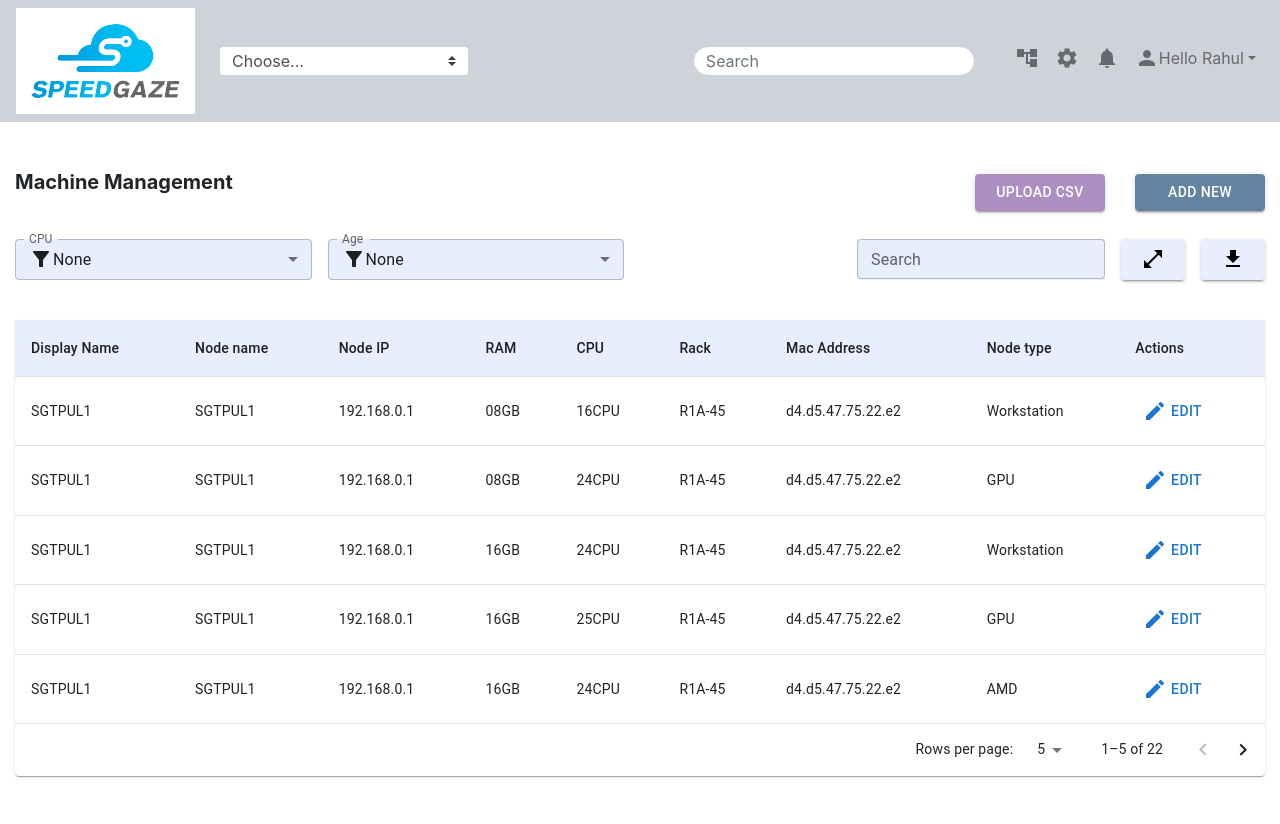
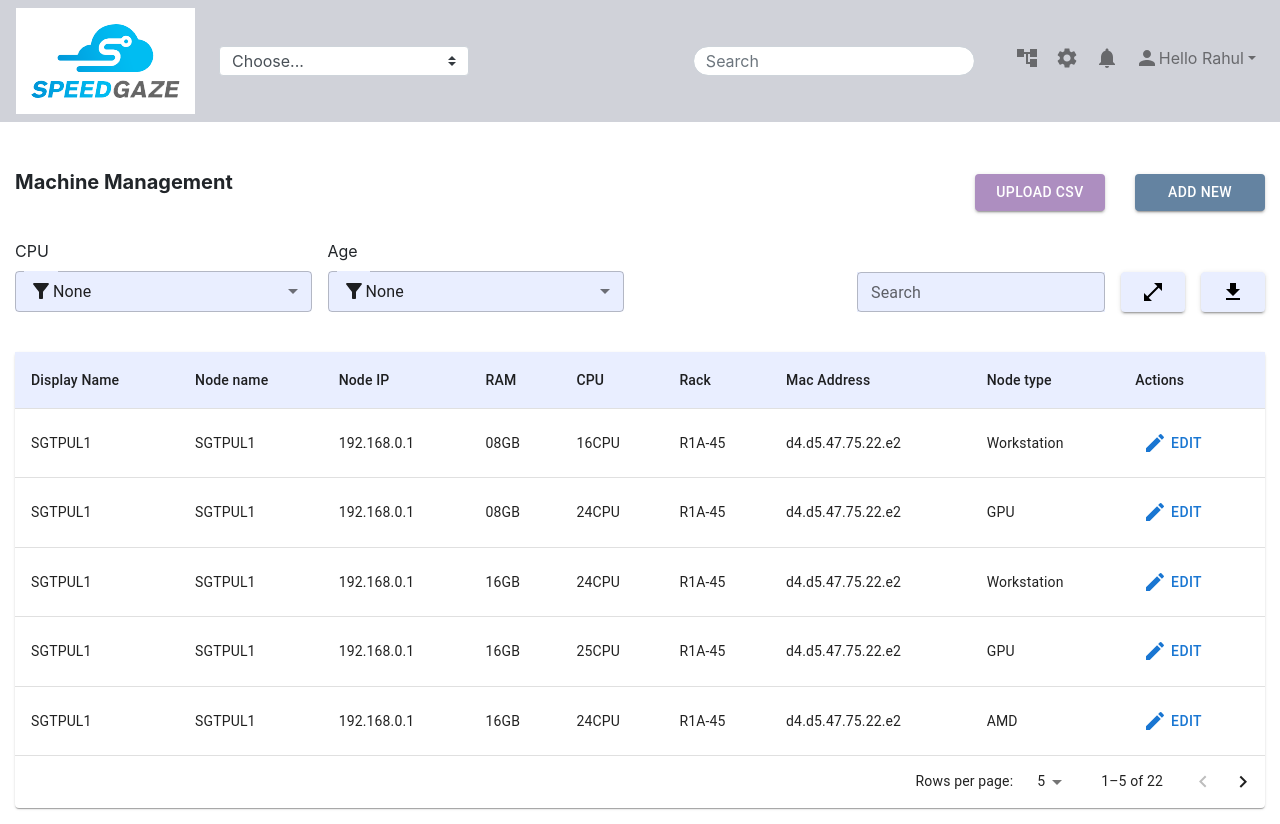
Before and after one commit to ajaydhiman9611/SpeedGaze, a React (Create React App) app: page / in a window 1280 px wide. Before the commit the page ends 800 px from the top, so only its background shows below. Built offline with nearby package versions, Linux system fonts and the light colour scheme.

Commit message:
woring on fixes

```diff
--- a/src/Components/MachineManagementTable.js
+++ b/src/Components/MachineManagementTable.js
@@ -253,14 +253,15 @@ export const MachineManagementTable = () => {
 
                     <Grid container>
                         <Grid xs={12} sm={12} md={3} lg={3} xl={2}>
+                            <label>CPU</label>
                             <FormControl fullWidth sx={{
                                 mb: 2
                             }} >
-                                <InputLabel id="CPU">CPU</InputLabel>
+                                {/* <InputLabel id="CPU">CPU</InputLabel> */}
                                 <Select
+                                    className="mr-0 mr-md-3"
                                     sx={{
                                         backgroundColor: "#e9eeff",
-                                        mr: 2
                                     }}
                                     value={cpu}
                                     size="small"
@@ -281,14 +282,15 @@ export const MachineManagementTable = () => {
                             </FormControl>
                         </Grid>
                         <Grid xs={12} sm={12} md={3} lg={3} xl={2}>
+                            <label>Age</label>
                             <FormControl fullWidth sx={{
                                 mb: 2
                             }}>
-                                <InputLabel id="node">Age</InputLabel>
+                                {/* <InputLabel id="node">Age</InputLabel> */}
                                 <Select
+                                    className="mr-0 mr-md-3"
                                     sx={{
                                         backgroundColor: "#e9eeff",
-                                        mr: 2
                                     }}
                                     labelId="node"
                                     id="demo-simple-select"
@@ -309,7 +311,7 @@ export const MachineManagementTable = () => {
                                 </Select>
                             </FormControl>
                         </Grid>
-                        <Grid xs={12} sm={12} md={6} lg={6} xl={2} sx={{ display: "flex", justifyContent: "flex-end" }}>
+                        <Grid xs={12} sm={12} md={6} lg={6} xl={2} sx={{ display: "flex", justifyContent: "flex-end", alignItems: "end" }}>
                             <TextField sx={{
                                 backgroundColor: "#e9eeff",
                                 mr: 2,
@@ -319,17 +321,18 @@ export const MachineManagementTable = () => {
                                 onChange={(e) => {
                                     setSearchQuery(e.target.value);
                                 }}
+                                className="mt-md-3"
                             />
                             {
                                 fullScreen ?
-                                    <Button variant="contained" sx={{ mb: 2 }} style={{ backgroundColor: "#e9eeff", color: "#000" }} onClick={() => {
+                                    <Button variant="contained" sx={{ mb: 2, py: 1 }} style={{ backgroundColor: "#e9eeff", color: "#000" }} onClick={() => {
                                         exitFullScreen(setFullScreen)
-                                    }}><CloseFullscreenIcon /> </Button> : <Button variant="contained" sx={{ mb: 2 }} style={{ backgroundColor: "#e9eeff", color: "#000" }} onClick={() => {
+                                    }}><CloseFullscreenIcon /> </Button> : <Button variant="contained" sx={{ mb: 2, py: 1 }} style={{ backgroundColor: "#e9eeff", color: "#000" }} onClick={() => {
                                         goFullScreen("tableContainer", setFullScreen)
                                     }}>  <OpenInFullIcon />  </Button>
                             }
                             <Button variant="contained"
-                                sx={{ ml: 2, mb: 2 }}
+                                sx={{ ml: 2, mb: 2, py: 1 }}
                                 style={{ backgroundColor: "#e9eeff", color: "#000" }}
                             >  <Download />  </Button>
                         </Grid>
```
